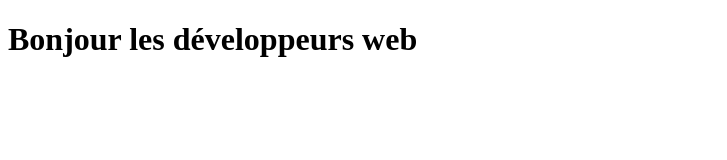
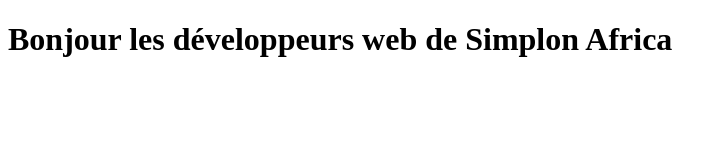
Before and after one commit to Mangassouba/tp-exo5, a plain HTML site: page index.html in a window 1280 px wide. Shown: the whole page, without its empty margins (0-727 px from the left). Drawn offline with Linux system fonts and the light colour scheme.

Commit message:
: Feature 2 : updated h1 text

```diff
--- a/index.html
+++ b/index.html
@@ -6,8 +6,8 @@
     <title> TP Git Fusion des Branches</title>
 </head>
 <body>
-    <h1>  Bonjour les
-        développeurs web</h1>
+    <h1> Bonjour les
+        développeurs web de Simplon Africa</h1>
 
 </body>
 </html>
```
